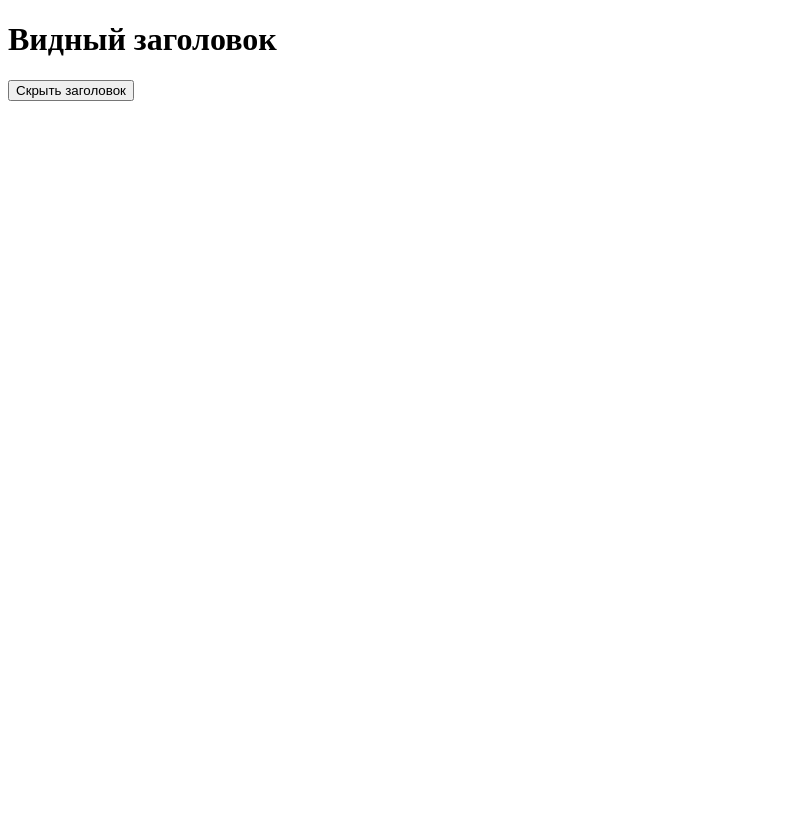
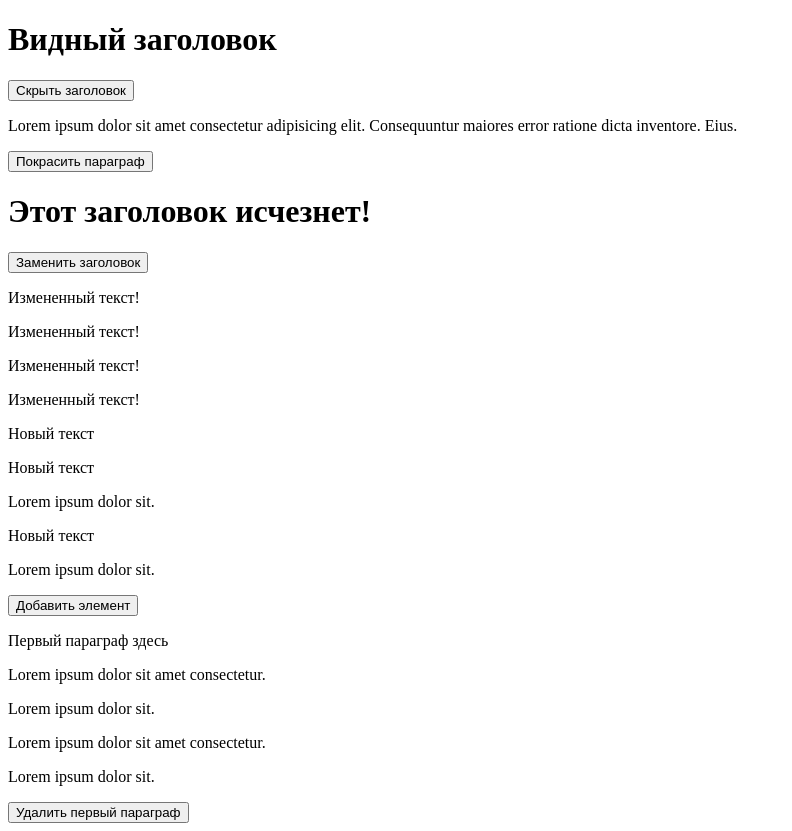
Before and after one commit to Noraaranara/2-nd-course-hw, a plain HTML site: page script/index-js.html.html in a window 1280 px wide. Shown: the whole page, without its empty margins (0-792 px from the left). Before the commit the page ends 800 px from the top, so only its background shows below. Drawn offline with Linux system fonts and the light colour scheme.

Commit message:
finished hw-9

```diff
--- a/script/hw-9.js
+++ b/script/hw-9.js
@@ -8,23 +8,51 @@ btnEl.addEventListener('click', function (e) {
 
 
 console.log('\n%c Задание №2:', 'color:green');
+const btnElColor = document.querySelector('.btn-color');
 
+btnElColor.addEventListener('click', function (e) {
+    const textBlue = document.querySelector('.desc');
+    textBlue.style.color = 'blue';
+});
 
 
 console.log('\n%c Задание №:3', 'color:green');
+const btnElReplace = document.querySelector('.btn-replace');
 
+btnElReplace.addEventListener('click', () => {
+    const newHdr = document.querySelector('.hdr-replace');
+    newHdr.textContent = 'Привет, мир!';
+})
 
 
 console.log('\n%c Задание №:4', 'color:green');
-
+const newDescrip = document.querySelectorAll('.description');
+newDescrip.forEach(descript => {
+    descript.textContent = 'Измененный текст!';
+});
 
 
 console.log('\n%c Задание №:5', 'color:green');
-
+const newSubtit = document.querySelectorAll('.subtit1');
+newSubtit.forEach(sub => {
+    sub.textContent = 'Новый текст';
+});
 
 
 console.log('\n%c Задание №:6', 'color:green');
+const btnAdd = document.querySelector('.btn-add');
 
+btnAdd.addEventListener('click', () => {
+    const titleEl = document.createElement('p');
+    titleEl.textContent = 'Новый абзац';
+    document.body.appendChild(titleEl);
+})
 
 
 console.log('\n%c Задание №:7', 'color:green');
+const btnRemoveFirst = document.querySelector('.remove-first');
+
+btnRemoveFirst.addEventListener('click', () => {
+    const sub3 = document.querySelector('.subtit3');
+    sub3.remove();
+})
--- a/script/index-js.html.html
+++ b/script/index-js.html.html
@@ -7,8 +7,42 @@
     <title>Document</title>
 </head>
 <body>
-    <h1 class="hdr">Видный заголовок</h1>
-    <button class="btn-remove">Скрыть заголовок</button>
+    <div>
+        <h1 class="hdr">Видный заголовок</h1>
+        <button class="btn-remove">Скрыть заголовок</button>
+    </div>
+    <div>
+        <p class="desc">Lorem ipsum dolor sit amet consectetur adipisicing elit. Consequuntur maiores error ratione dicta inventore. Eius.</p>
+        <button class="btn-color">Покрасить параграф</button>
+    </div>
+    <div>
+        <h1 class="hdr-replace">Этот заголовок исчезнет!</h1>
+        <button class="btn-replace">Заменить заголовок</button>
+    </div>
+    <div>
+        <p class="description">Lorem ipsum dolor sit, amet consectetur adipisicing elit. Eaque, harum.</p>
+        <p class="description">Lorem ipsum dolor sit, amet consectetur adipisicing elit. Eaque, harum.</p>
+        <p class="description">Lorem ipsum dolor sit, amet consectetur adipisicing elit. Eaque, harum.</p>
+        <p class="description">Lorem ipsum dolor sit, amet consectetur adipisicing elit. Eaque, harum.</p>
+    </div>
+    <div>
+        <p class="subtit1">Lorem ipsum dolor sit amet consectetur.</p>
+        <p class="subtit1">Lorem ipsum dolor sit amet consectetur.</p>
+        <p class="subtit2">Lorem ipsum dolor sit.</p>
+        <p class="subtit1">Lorem ipsum dolor sit amet consectetur.</p>
+        <p class="subtit2">Lorem ipsum dolor sit.</p>
+    </div>
+    <div>
+        <button class="btn-add">Добавить элемент</button>
+    </div>
+    <div>
+        <p class="subtit3">Первый параграф здесь</p>
+        <p class="subtit4">Lorem ipsum dolor sit amet consectetur.</p>
+        <p class="subtit4">Lorem ipsum dolor sit.</p>
+        <p class="subtit3">Lorem ipsum dolor sit amet consectetur.</p>
+        <p class="subtit3">Lorem ipsum dolor sit.</p>
+        <button class="remove-first">Удалить первый параграф</button>
+    </div>
 
     <script src="hw-9.js"></script>
 </body>
```
